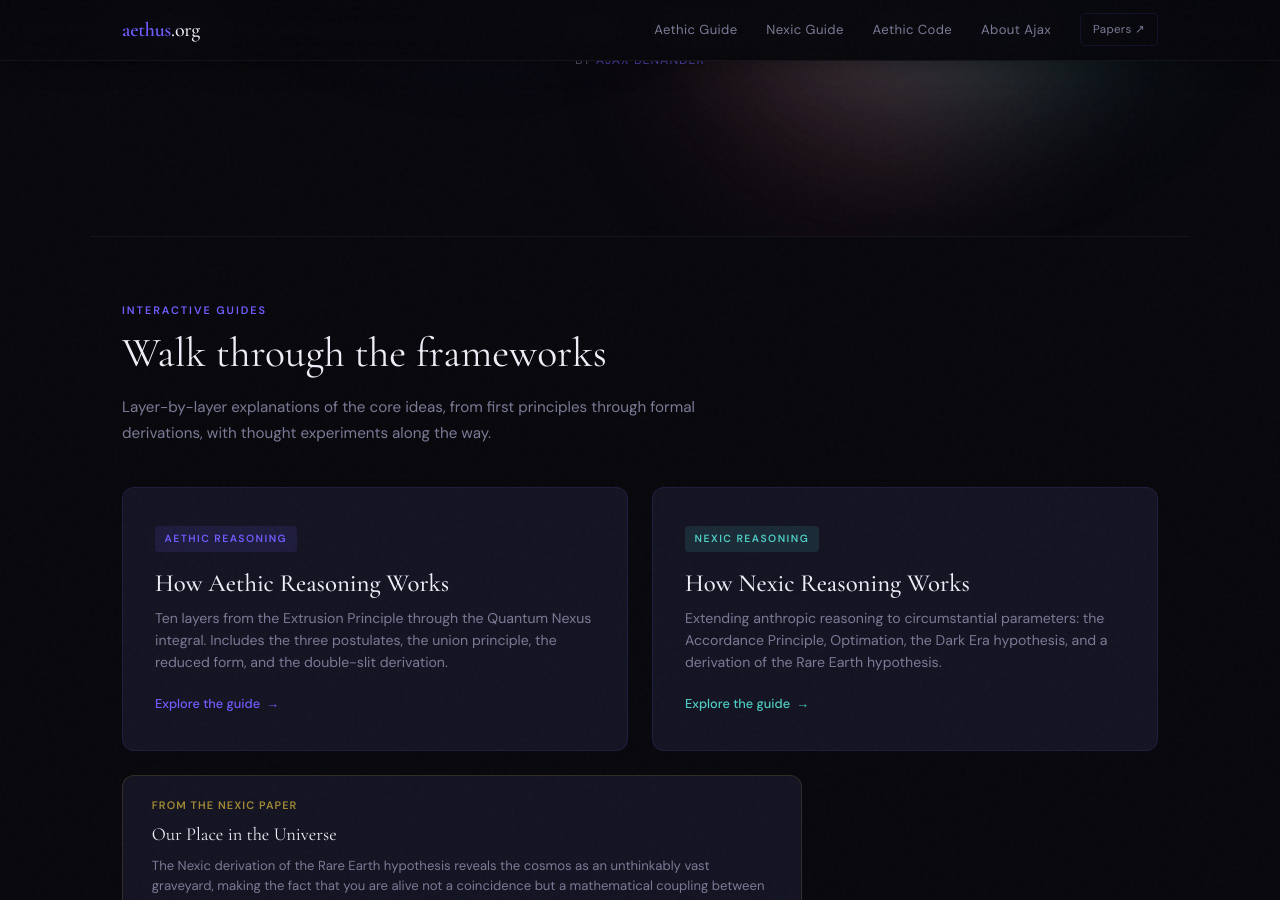
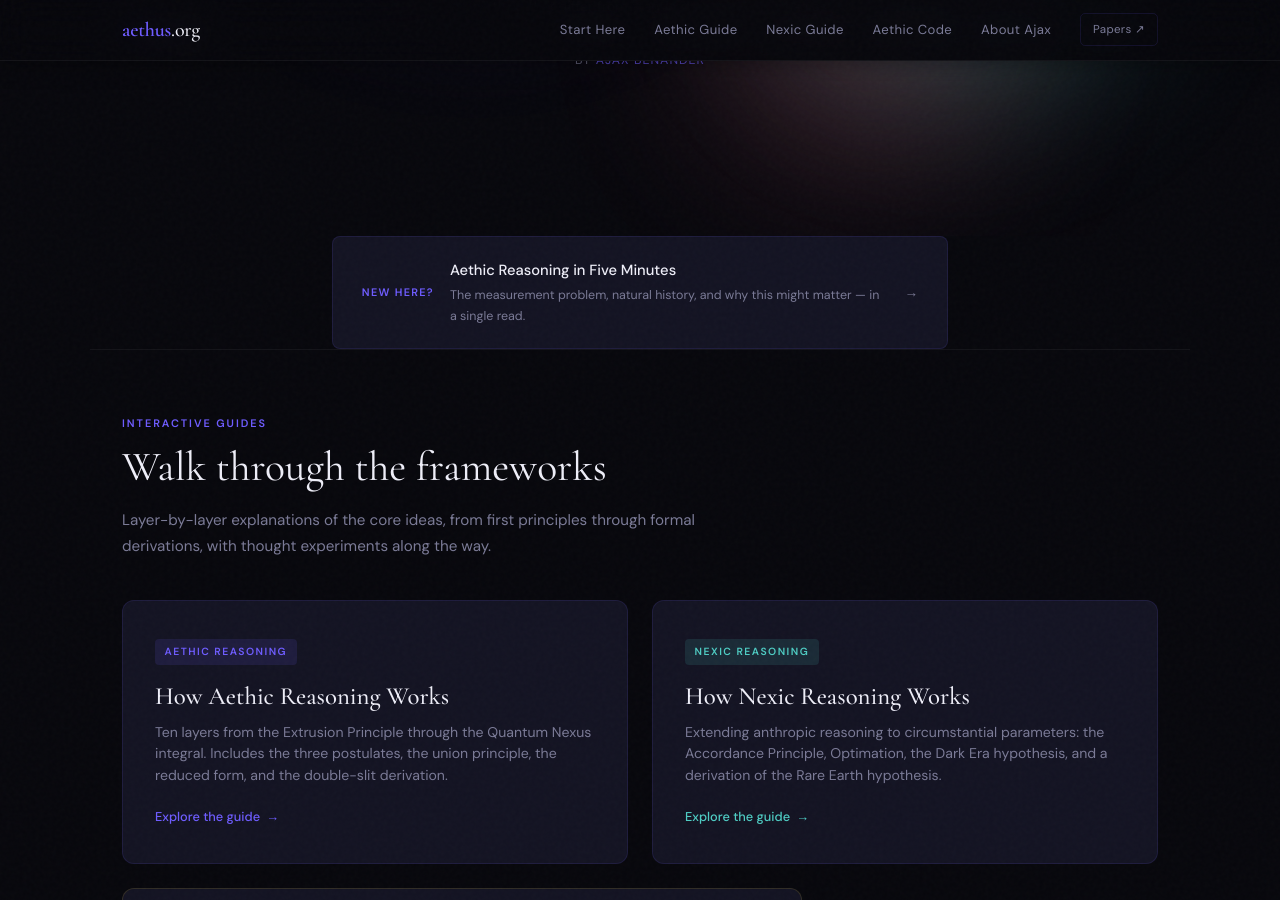
Before and after one commit to brunchwnewton/brunchwnewton.github.io, a Jekyll site: the page built from index.html, in a window 1280 px wide and 900 px high, scrolled down 592 px. Built offline with Jekyll 4.4.1, drawn with Linux system fonts in a browser that asks for light colours.

Commit message:
Update index.html

```diff
--- a/index.html
+++ b/index.html
@@ -346,6 +346,7 @@ footer{
   <div class="topnav-inner">
     <a href="/" class="topnav-brand"><span>aethus</span>.org</a>
     <div class="topnav-links">
+      <a href="/start-here.html">Start Here</a>
       <a href="/aethic-reasoning-guide.html">Aethic Guide</a>
       <a href="/nexic-reasoning-guide.html">Nexic Guide</a>
       <a href="/aethic-code/" class="hide-mobile">Aethic Code</a>
@@ -367,6 +368,20 @@ footer{
     <p class="affil">by <a href="/ajax/" style="color:var(--accent);text-decoration:none;">Ajax Benander</a></p>
   </div>
 </section>
+
+<!-- ═══ START HERE ═══ -->
+<div style="max-width:680px;margin:0 auto;padding:0 2rem;">
+  <a href="/start-here.html" style="display:block;padding:1.3rem 1.8rem;background:var(--bg-card);border:1px solid var(--border);border-radius:var(--radius-sm);text-decoration:none;transition:all 0.2s;" onmouseover="this.style.borderColor='var(--accent)';this.style.background='var(--bg-card-hover)';this.style.transform='translateY(-2px)'" onmouseout="this.style.borderColor='var(--border)';this.style.background='var(--bg-card)';this.style.transform='none'">
+    <div style="display:flex;align-items:center;gap:1rem;">
+      <div style="font-size:0.68rem;text-transform:uppercase;letter-spacing:0.12em;color:var(--accent);font-weight:600;white-space:nowrap;">New here?</div>
+      <div>
+        <div style="font-size:0.92rem;color:var(--text-bright);font-weight:500;">Aethic Reasoning in Five Minutes</div>
+        <div style="font-size:0.78rem;color:var(--text-dim);margin-top:0.15rem;">The measurement problem, natural history, and why this might matter — in a single read.</div>
+      </div>
+      <div style="margin-left:auto;color:var(--text-dim);font-size:0.85rem;">→</div>
+    </div>
+  </a>
+</div>
 
 <!-- ═══ INTERACTIVE GUIDES ═══ -->
 <hr class="divider">
@@ -597,10 +612,15 @@ footer{
 </footer>
 
 <script>
-// Navbar scroll effect
-const nav = document.getElementById('topnav');
-window.addEventListener('scroll', () => {
-  nav.classList.toggle('scrolled', window.scrollY > 30);
+document.addEventListener('scroll', () => {
+  document.getElementById('topnav').classList.toggle('scrolled', window.scrollY > 40);
+});
+document.querySelectorAll('a[href^="#"]').forEach(a => {
+  a.addEventListener('click', e => {
+    e.preventDefault();
+    const target = document.querySelector(a.getAttribute('href'));
+    if (target) target.scrollIntoView({ behavior: 'smooth', block: 'start' });
+  });
 });
 </script>
 </body>
```
